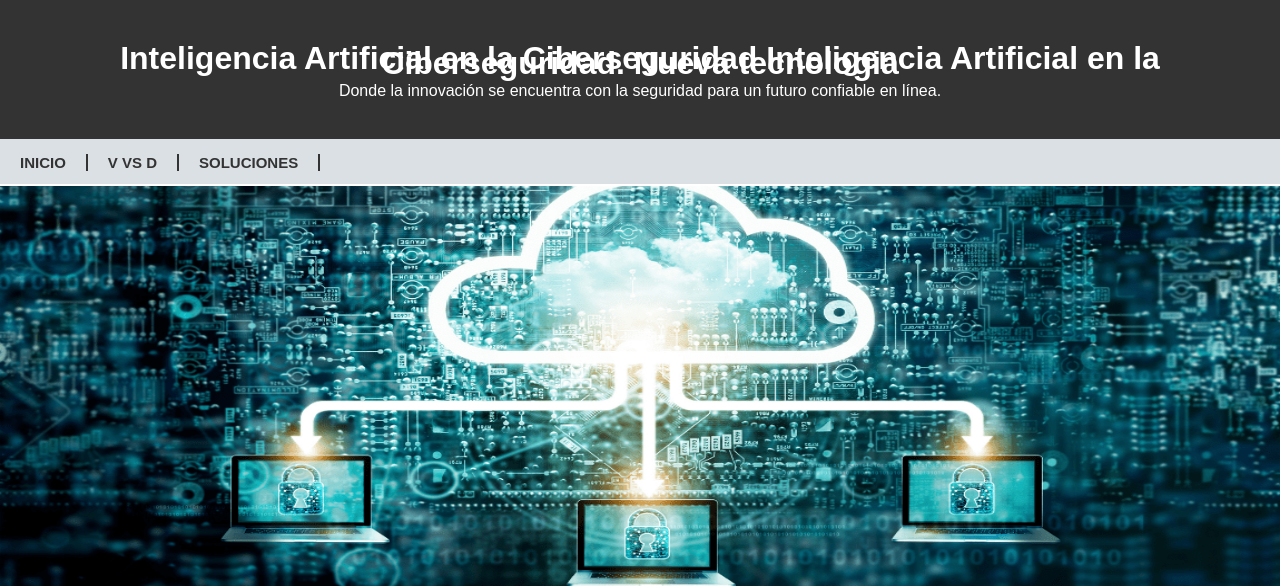
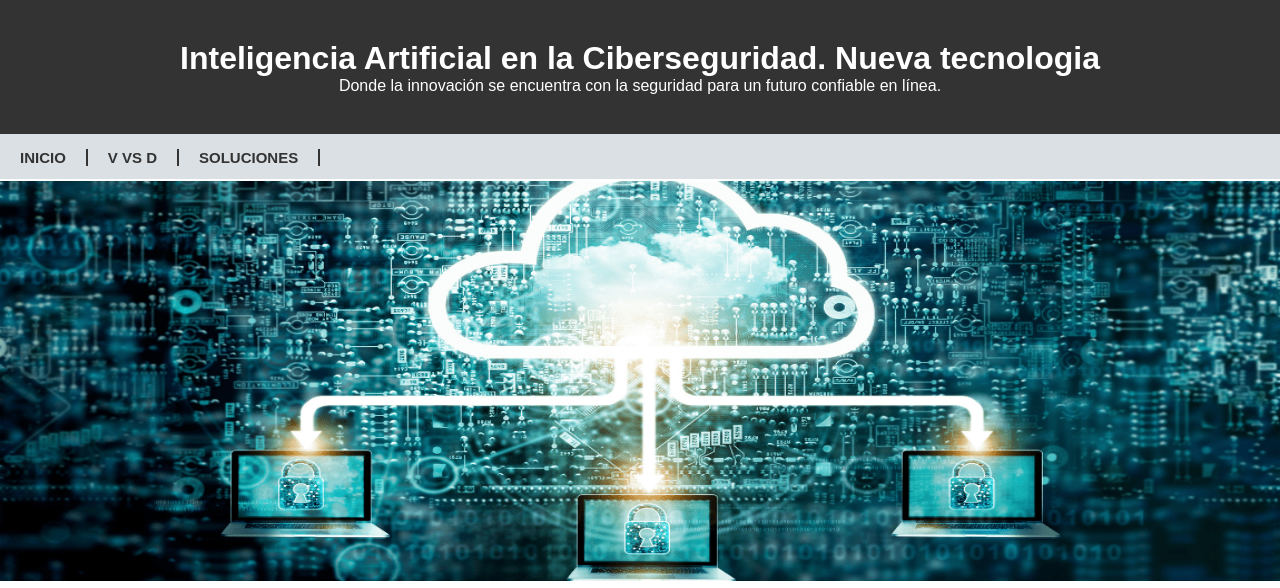
Before and after one commit to miriamfernandezpty/ejemplopagina, a plain HTML site: page index.html in a window 1280 px wide. Shown: the top 588 px of the page. Drawn offline with Linux system fonts and the light colour scheme.

Commit message:
Update index.html

```diff
--- a/index.html
+++ b/index.html
@@ -12,7 +12,6 @@
             <div class="titulo" align="center">
                 <br>
                 <h1>
-                    Inteligencia Artificial en la Ciberseguridad
                     Inteligencia Artificial en la Ciberseguridad. Nueva tecnologia
                 </h1>
                 <p class="subtitulop">Donde la innovación se encuentra con la seguridad para un futuro confiable en línea.</p>
```
